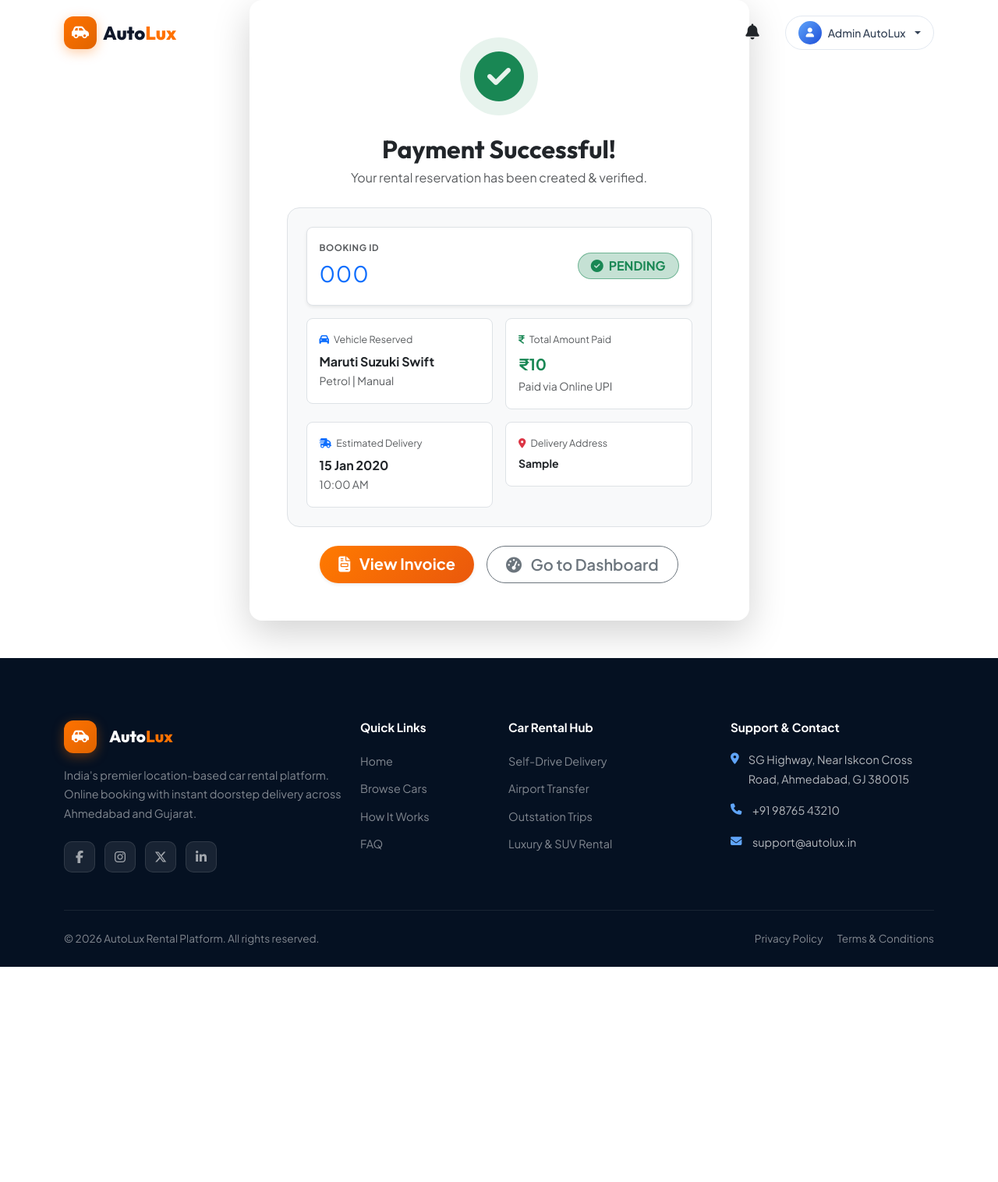
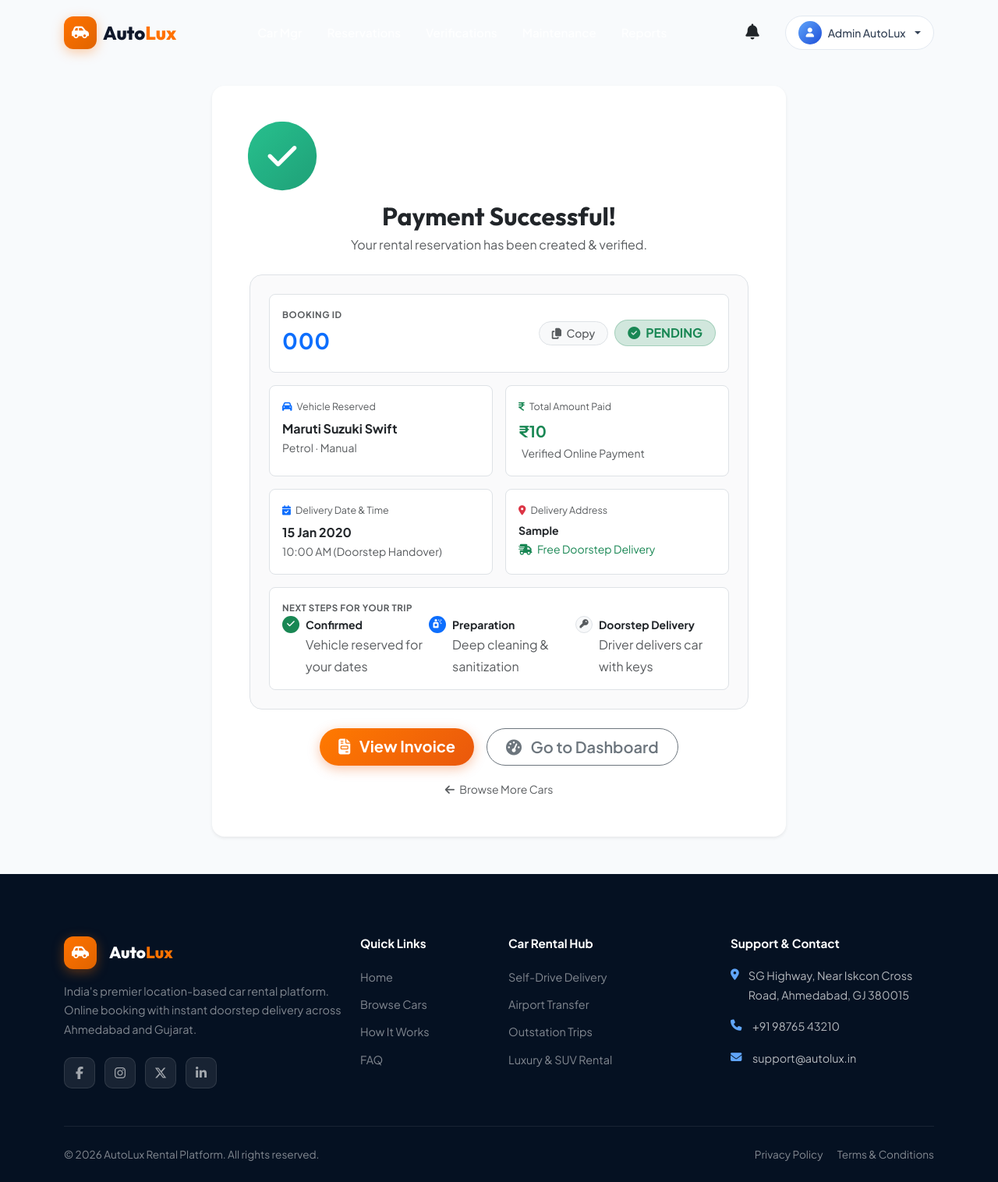
Before and after one commit to Rajann616/car-rental-system, a Laravel app: page /bookings/1/success in a window 1280 px wide. Shown: the whole page at 78% size. Before the commit the page ends 1240 px from the top, so only its background shows below. Run offline with Laravel 12, Linux system fonts and the light colour scheme; a user stored in the database is signed in; data comes from the database, SQL or seed files in the repository; tables that the repository leaves empty hold one stand-in row (values such as "Sample post"); data that the repository does not hold is empty; some libraries are stand-ins or nearby versions.

Commit message:
refactor(success): fix navbar overlap, remove Razorpay test mode text, add copy button and trip timeline

```diff
--- a/resources/views/bookings/success.blade.php
+++ b/resources/views/bookings/success.blade.php
@@ -2,73 +2,149 @@
 
 @section('title', 'Payment Successful — AutoLux')
 
+@push('styles')
+<style>
+    .success-pulse-ring {
+        animation: pulseSuccess 2s infinite cubic-bezier(0.4, 0, 0.6, 1);
+    }
+    @keyframes pulseSuccess {
+        0%, 100% { transform: scale(1); opacity: 1; }
+        50% { transform: scale(1.08); opacity: 0.85; }
+    }
+    .btn-liquid-primary {
+        background: linear-gradient(135deg, #ff7a00, #ea580c) !important;
+        color: #ffffff !important;
+        border: none !important;
+        transition: all 0.3s cubic-bezier(0.16, 1, 0.3, 1) !important;
+        box-shadow: 0 4px 15px rgba(234, 88, 12, 0.35) !important;
+        font-weight: 700 !important;
+    }
+    .btn-liquid-primary:hover {
+        background: linear-gradient(135deg, #ea580c, #c2410c) !important;
+        color: #ffffff !important;
+        transform: translateY(-2px);
+        box-shadow: 0 8px 25px rgba(234, 88, 12, 0.45) !important;
+    }
+</style>
+@endpush
+
 @section('content')
-<section class="dashboard-section pb-5">
+<section class="dashboard-section pb-5" style="padding-top: 110px; min-height: 88vh; background: #f8fafc;">
     <div class="container">
         <div class="row justify-content-center" data-aos="zoom-in">
-            <div class="col-lg-7 col-md-9">
-                <div class="dashboard-card border-0 shadow-lg rounded-4 bg-white overflow-hidden text-center p-4 p-md-5">
+            <div class="col-lg-8 col-md-10">
+                <div class="card border-0 shadow-sm rounded-4 bg-white overflow-hidden text-center p-4 p-md-5">
 
                     <!-- Success Animated Badge Icon -->
-                    <div class="d-inline-flex align-items-center justify-content-center rounded-circle bg-success bg-opacity-10 text-success mb-4 p-4" style="width: 100px; height: 100px;">
-                        <i class="fas fa-check-circle display-3 text-success"></i>
+                    <div class="d-inline-flex align-items-center justify-content-center rounded-circle text-white mb-3 shadow-md success-pulse-ring" style="width: 84px; height: 84px; background: linear-gradient(135deg, #10b981, #059669);">
+                        <i class="fas fa-check fs-1 text-white"></i>
                     </div>
 
                     <h2 class="fw-bold text-dark mb-1 font-display fs-2">Payment Successful!</h2>
                     <p class="text-muted mb-4 fs-6">Your rental reservation has been created & verified.</p>
 
                     <!-- Booking & Payment Details Card -->
-                    <div class="bg-light rounded-4 p-4 text-start mb-4 border">
+                    <div class="bg-light bg-opacity-75 rounded-4 p-4 text-start mb-4 border">
 
-                        <!-- Prominent Booking ID Box -->
-                        <div class="d-flex justify-content-between align-items-center p-3 bg-white rounded-3 border mb-3 shadow-sm">
+                        <!-- Prominent Booking Reference Box -->
+                        <div class="d-flex justify-content-between align-items-center p-3 bg-white rounded-3 border mb-3 shadow-2xs flex-wrap gap-2">
                             <div>
                                 <small class="text-muted text-uppercase fw-bold d-block" style="font-size: 0.72rem; letter-spacing: 0.05em;">Booking ID</small>
-                                <span class="fw-extrabold text-primary fs-3 font-display" style="letter-spacing: 0.03em;">{{ $booking->booking_number }}</span>
+                                <span class="fw-bold text-primary fs-3 font-display" style="letter-spacing: 0.03em;">{{ $booking->booking_number }}</span>
                             </div>
-                            <span class="badge bg-success bg-opacity-25 text-success border border-success border-opacity-50 rounded-pill px-3 py-2 fw-bold fs-6">
-                                <i class="fas fa-circle-check me-1"></i> {{ strtoupper($booking->status) }}
-                            </span>
+                            <div class="d-flex align-items-center gap-2">
+                                <button type="button" class="btn btn-sm btn-light border rounded-pill px-3 py-1.5 text-muted fw-medium" onclick="navigator.clipboard.writeText('{{ $booking->booking_number }}'); this.innerText='Copied!'; setTimeout(()=>this.innerHTML='<i class=\'fas fa-copy me-1\'></i> Copy', 2000)">
+                                    <i class="fas fa-copy me-1"></i> Copy
+                                </button>
+                                <span class="badge bg-success-subtle text-success border border-success border-opacity-25 rounded-pill px-3 py-2 fw-bold fs-6">
+                                    <i class="fas fa-circle-check me-1"></i> {{ strtoupper($booking->status) }}
+                                </span>
+                            </div>
                         </div>
 
-                        <div class="row g-3">
+                        <!-- 4 Key Reservation Details Tiles -->
+                        <div class="row g-3 mb-3">
                             <div class="col-sm-6">
-                                <div class="p-3 bg-white rounded-3 border">
+                                <div class="p-3 bg-white rounded-3 border h-100">
                                     <small class="text-muted d-block mb-1 fs-7"><i class="fas fa-car me-1 text-primary"></i> Vehicle Reserved</small>
                                     <div class="fw-bold text-dark fs-6">{{ $booking->car->brand }} {{ $booking->car->model }}</div>
-                                    <div class="small text-muted">{{ $booking->car->fuel_type }} | {{ $booking->car->transmission }}</div>
+                                    <div class="small text-muted">{{ $booking->car->fuel_type }} · {{ $booking->car->transmission }}</div>
                                 </div>
                             </div>
                             <div class="col-sm-6">
-                                <div class="p-3 bg-white rounded-3 border">
+                                <div class="p-3 bg-white rounded-3 border h-100">
                                     <small class="text-muted d-block mb-1 fs-7"><i class="fas fa-indian-rupee-sign me-1 text-success"></i> Total Amount Paid</small>
                                     <div class="fw-bold text-success fs-5">₹{{ number_format($booking->total_amount, 0) }}</div>
-                                    <div class="small text-muted">Paid via {{ $booking->payment->method ?? 'Online UPI' }}</div>
+                                    <div class="small text-muted d-flex align-items-center gap-1">
+                                        <i class="fas fa-shield-check text-success"></i> Verified Online Payment
+                                    </div>
                                 </div>
                             </div>
                             <div class="col-sm-6">
-                                <div class="p-3 bg-white rounded-3 border">
-                                    <small class="text-muted d-block mb-1 fs-7"><i class="fas fa-truck-fast me-1 text-primary"></i> Estimated Delivery</small>
+                                <div class="p-3 bg-white rounded-3 border h-100">
+                                    <small class="text-muted d-block mb-1 fs-7"><i class="fas fa-calendar-check me-1 text-primary"></i> Delivery Date & Time</small>
                                     <div class="fw-bold text-dark fs-6">{{ $booking->pickup_date->format('d M Y') }}</div>
-                                    <div class="small text-muted">10:00 AM</div>
+                                    <div class="small text-muted">10:00 AM (Doorstep Handover)</div>
                                 </div>
                             </div>
                             <div class="col-sm-6">
-                                <div class="p-3 bg-white rounded-3 border">
+                                <div class="p-3 bg-white rounded-3 border h-100">
                                     <small class="text-muted d-block mb-1 fs-7"><i class="fas fa-location-dot me-1 text-danger"></i> Delivery Address</small>
                                     <div class="fw-bold text-dark text-truncate small" title="{{ $booking->pickup_location }}">{{ $booking->pickup_location }}</div>
+                                    <div class="small text-success"><i class="fas fa-truck-fast me-1"></i> Free Doorstep Delivery</div>
                                 </div>
                             </div>
                         </div>
+
+                        <!-- What Happens Next Stepper -->
+                        <div class="p-3 bg-white rounded-3 border">
+                            <label class="small text-muted text-uppercase fw-bold d-block mb-2.5" style="font-size: 0.72rem; letter-spacing: 0.5px;">Next Steps for Your Trip</label>
+                            <div class="row g-2 text-start">
+                                <div class="col-md-4">
+                                    <div class="d-flex align-items-start gap-2">
+                                        <div class="rounded-circle bg-success text-white d-flex align-items-center justify-content-center flex-shrink-0" style="width: 22px; height: 22px; font-size: 0.7rem;"><i class="fas fa-check"></i></div>
+                                        <div>
+                                            <strong class="d-block small text-dark">Confirmed</strong>
+                                            <span class="text-muted fs-8">Vehicle reserved for your dates</span>
+                                        </div>
+                                    </div>
+                                </div>
+                                <div class="col-md-4">
+                                    <div class="d-flex align-items-start gap-2">
+                                        <div class="rounded-circle bg-primary text-white d-flex align-items-center justify-content-center flex-shrink-0" style="width: 22px; height: 22px; font-size: 0.7rem;"><i class="fas fa-spray-can-sparkles"></i></div>
+                                        <div>
+                                            <strong class="d-block small text-dark">Preparation</strong>
+                                            <span class="text-muted fs-8">Deep cleaning & sanitization</span>
+                                        </div>
+                                    </div>
+                                </div>
+                                <div class="col-md-4">
+                                    <div class="d-flex align-items-start gap-2">
+                                        <div class="rounded-circle bg-light border text-muted d-flex align-items-center justify-content-center flex-shrink-0" style="width: 22px; height: 22px; font-size: 0.7rem;"><i class="fas fa-key"></i></div>
+                                        <div>
+                                            <strong class="d-block small text-dark">Doorstep Delivery</strong>
+                                            <span class="text-muted fs-8">Driver delivers car with keys</span>
+                                        </div>
+                                    </div>
+                                </div>
+                            </div>
+                        </div>
+
                     </div>
 
                     <!-- Action Buttons -->
-                    <div class="d-flex flex-column flex-sm-row gap-3 justify-content-center">
-                        <a href="{{ route('bookings.show', $booking->id) }}" class="btn btn-primary btn-lg rounded-pill px-4 fw-bold shadow-sm" style="background: linear-gradient(135deg, #ff7a00, #ea580c); border: none;">
+                    <div class="d-flex flex-column flex-sm-row gap-3 justify-content-center mb-3">
+                        <a href="{{ route('bookings.show', $booking->id) }}" class="btn btn-liquid-primary btn-lg rounded-pill px-4 fw-bold shadow-sm">
                             <i class="fas fa-file-invoice me-2"></i> View Invoice
                         </a>
                         <a href="{{ route('customer.dashboard') }}" class="btn btn-outline-secondary btn-lg rounded-pill px-4 fw-semibold">
                             <i class="fas fa-tachometer-alt me-2"></i> Go to Dashboard
+                        </a>
+                    </div>
+
+                    <div class="text-center">
+                        <a href="{{ route('cars.index') }}" class="text-muted small text-decoration-none">
+                            <i class="fas fa-arrow-left me-1"></i> Browse More Cars
                         </a>
                     </div>
 
```
